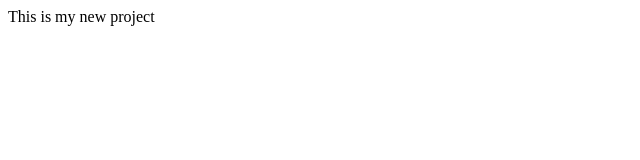
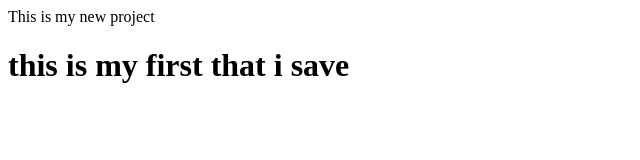
Before and after one commit to zainraza876/myrepo, a plain HTML site: page index.html in a window 1280 px wide. Shown: the whole page, without its empty margins (0-640 px from the left). Drawn offline with Linux system fonts and the light colour scheme.

Commit message:
this is my second version of index.hrml

```diff
--- a/index.html
+++ b/index.html
@@ -1 +1,2 @@
 <head>This is my new project</head>
+<h1>this is my first that i save</h1>
```
